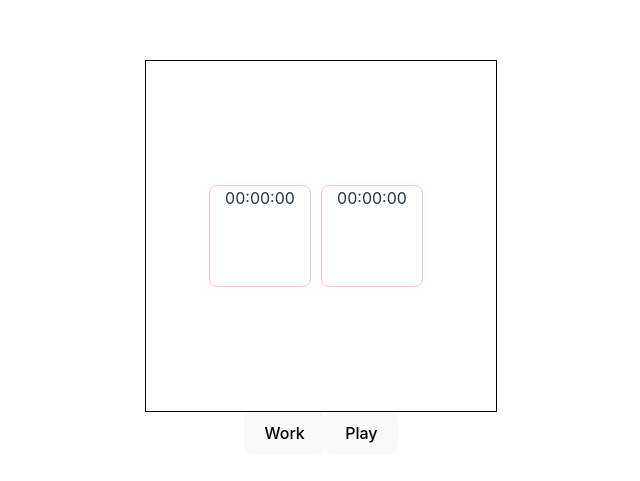
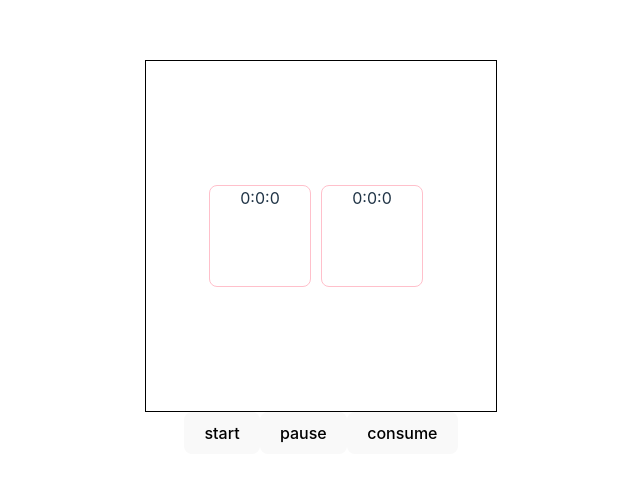
Before and after one commit to lyx-jay/time-clock, a Vue app: page / in a window 1280 px wide. Shown: the part 143-624 px from the top of the page, without its empty margins (319-959 px from the left). Built offline with nearby package versions, Linux system fonts and the light colour scheme.

Commit message:
feat(timer): useTimer

```diff
--- a/src/App.vue
+++ b/src/App.vue
@@ -1,9 +1,11 @@
 <script setup lang="ts">
 import HelloWorld from './components/HelloWorld.vue'
+import HomeVue from './views/Home.vue';
 </script>
 
 <template>
-  <HelloWorld />
+  <!-- <HelloWorld /> -->
+  <HomeVue />
 </template>
 
 <style scoped>
--- a/src/components/HelloWorld.vue
+++ b/src/components/HelloWorld.vue
@@ -18,7 +18,7 @@ const totalSeconds = ref(0)
 const bonusTime = computed(() => {
   // play time 增加
   // console.log('totalSeconds', totalSeconds.value)
-  const bonusSeconds: number = isCountDown.value ? Math.floor(totalSeconds.value / 2) : totalSeconds.value
+  const bonusSeconds: number = isCountDown.value ? totalSeconds.value : Math.floor(totalSeconds.value / 2)
   let hour = 0
   const seconds = bonusSeconds % 60
   const minute = Math.floor(bonusSeconds / 60)
@@ -61,7 +61,7 @@ const startWork = () => {
   if (timer) {
     return
   }
-  isCountDown.value = true
+  isCountDown.value = false
   timer = setInterval(() => {
     computedTime(h, m, s)
   }, 1000);
@@ -73,7 +73,7 @@ const startPlay = () => {
   resetTime(h, m, s)
   // 倒计时计算
   if (totalSeconds.value === 0) return
-  isCountDown.value = false
+  isCountDown.value = true
   setInterval(() => {
     if (totalSeconds.value > 0) {
       totalSeconds.value -= 1
--- a/src/components/Time.vue
+++ b/src/components/Time.vue
@@ -1,17 +1,20 @@
 <script setup lang="ts">
 const props = defineProps<{
-  hour: string
-  minute: string
-  second: string
+  hour: number
+  minute: number
+  second: number
 }>()
 
+const formatTime = (num: number) => {
+  return Math.floor(num)
+}
 </script>
 
 <template>
   <div class="time-clock">
-    <div class="h">{{ hour }}:</div>
-    <div class="m">{{ minute }}:</div>
-    <div class="s">{{ second }}</div>
+    <div class="h">{{ formatTime(hour) }}:</div>
+    <div class="m">{{ formatTime(minute) }}:</div>
+    <div class="s">{{ formatTime(second) }}</div>
   </div>
 </template>
 
--- /dev/null
+++ b/src/logic/timer.ts
@@ -0,0 +1,75 @@
+import { ref } from 'vue'
+import type { Ref } from 'vue'
+
+const ONE_MINUTE_SECONDS = 6
+
+export default function useTimer(scale: number = 2) {
+  let timer: Ref<number> = ref(0)
+  let consumeTimer: Ref<number> = ref(0)
+
+  const h = ref(0)
+  const m = ref(0)
+  const s = ref(0)
+  const b_h = ref(0)
+  const b_m = ref(0)
+  const b_s = ref(0)
+
+  // 开始计时
+  const start = () => {
+    timer.value = setInterval(() => {
+      s.value += 1
+      b_s.value += (1 / scale)
+      if (s.value >= ONE_MINUTE_SECONDS) {
+        s.value = 0
+        m.value += 1
+      }
+      if (b_s.value >= ONE_MINUTE_SECONDS) {
+        b_s.value = 0
+        b_m.value += 1
+      }
+      if (m.value >= ONE_MINUTE_SECONDS) {
+        m.value = 0
+        h.value += 1
+      }
+      if (b_m.value >= ONE_MINUTE_SECONDS) {
+        b_m.value = 0
+        b_h.value += 1
+      }
+    }, 1000)
+  }
+  // 暂停计时
+  const pause = () => {
+    clearInterval(timer.value)
+  }
+
+  const consume = () => {
+    consumeTimer.value = setInterval(() => {
+      console.log(1)
+      if (b_s.value <= 0) {
+        // debugger
+        clearInterval(consumeTimer.value)
+        return
+      }
+      b_s.value -= 1
+      if (b_s.value === 0 && b_m.value > 0) {
+        b_m.value -= 1
+        b_s.value = ONE_MINUTE_SECONDS - 1
+      }
+      if (b_m.value === 0 && b_h.value > 0) {
+        b_h.value -= 1
+      }
+    }, 1000)
+  }
+
+  return {
+    h,
+    m,
+    s,
+    b_h,
+    b_m,
+    b_s,
+    start,
+    pause,
+    consume
+  }
+}
--- /dev/null
+++ b/src/views/Home.vue
@@ -0,0 +1,39 @@
+<script setup lang="ts">
+import TimeVue from '../components/Time.vue'
+import useTimer from '../logic/timer'
+
+const { h, m, s, start, pause, b_h, b_m, b_s, consume } = useTimer()
+</script>
+
+<template>
+  <div class="clock-wrapper">
+    <div class="time">
+      <TimeVue :hour="h" :minute="m" :second="s" />
+    </div>
+    <div class="time">
+      <TimeVue :hour="b_h" :minute="b_m" :second="b_s" />
+    </div>
+  </div>
+  <button @click="start">start</button>
+  <button @click="pause">pause</button>
+  <button @click="consume">consume</button>
+</template>
+
+<style scoped>
+.clock-wrapper {
+  display: flex;
+  align-items: center;
+  justify-content: center;
+  width: 350px;
+  height: 350px;
+  border: 1px solid black;
+}
+
+.time {
+  width: 100px;
+  height: 100px;
+  border: 1px solid pink;
+  border-radius: 8px;
+  margin-right: 10px;
+}
+</style>
```
